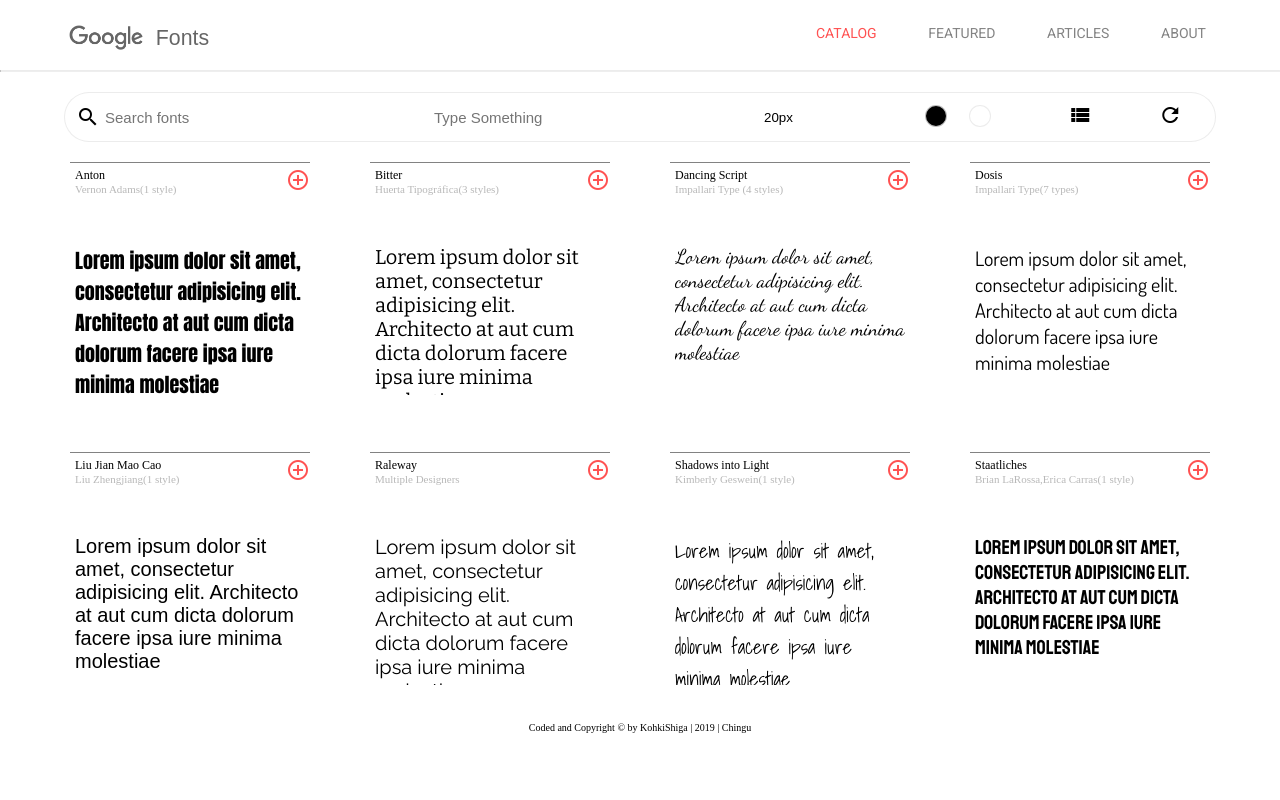
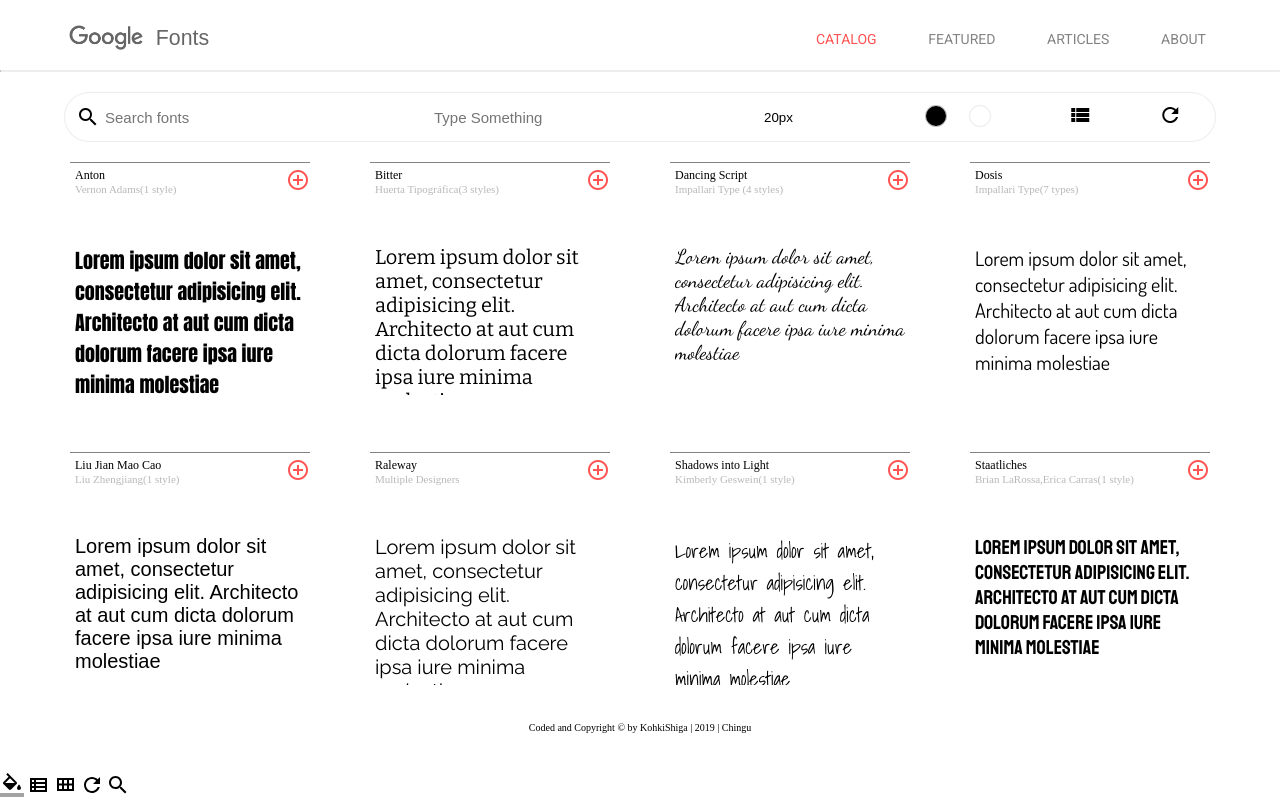
Before and after one commit to Saggitarie/Google-Fonts-App, a website built with webpack: page src/index.html in a window 1280 px wide. Built offline with nearby package versions, Linux system fonts and the light colour scheme; no server answers; a web font is replaced by a local one.

Commit message:
Extract some svgs from the official website

```diff
--- a/src/index.html
+++ b/src/index.html
@@ -235,5 +235,68 @@
     <footer class="footer u-margin-top-small u-margin-bottom-medium">
       <p>Coded and Copyright &copy; by KohkiShiga | 2019 | Chingu</p>
     </footer>
+    <svg
+      xmlns="http://www.w3.org/2000/svg"
+      width="24"
+      height="24"
+      viewBox="0 0 24 24"
+      style="left: 10px;"
+    >
+      <path fill="none" d="M0 0h24v24H0V0z"></path>
+      <path
+        d="M16.56 8.94L7.62 0 6.21 1.41l2.38 2.38-5.15 5.15c-.59.59-.59 1.54 0 2.12l5.5 5.5c.29.29.68.44 1.06.44s.77-.15 1.06-.44l5.5-5.5c.59-.58.59-1.53 0-2.12zM5.21 10L10 5.21 14.79 10H5.21zM19 11.5s-2 2.17-2 3.5c0 1.1.9 2 2 2s2-.9 2-2c0-1.33-2-3.5-2-3.5z"
+      ></path>
+      <path fill-opacity=".36" d="M0 20h24v4H0v-4z"></path>
+    </svg>
+    <svg
+      ng-if="globalFontPreviewToolbar.isGridLayout"
+      xmlns="http://www.w3.org/2000/svg"
+      width="24"
+      height="24"
+      viewBox="0 0 24 24"
+      class=""
+      style=""
+    >
+      <path opacity=".87" fill="none" d="M0 0h24v24H0V0z"></path>
+      <path
+        d="M3 5v14h17V5H3zm4 2v2H5V7h2zm-2 6v-2h2v2H5zm0 2h2v2H5v-2zm13 2H9v-2h9v2zm0-4H9v-2h9v2zm0-4H9V7h9v2z"
+      ></path>
+    </svg>
+    <svg
+      ng-if="globalFontPreviewToolbar.isRowLayout"
+      xmlns="http://www.w3.org/2000/svg"
+      width="24"
+      height="24"
+      viewBox="0 0 24 24"
+      class=""
+      style=""
+    >
+      <path fill="none" d="M0 0h24v24H0V0z"></path>
+      <path
+        d="M4 5v13h17V5H4zm10 2v3.5h-3V7h3zM6 7h3v3.5H6V7zm0 9v-3.5h3V16H6zm5 0v-3.5h3V16h-3zm8 0h-3v-3.5h3V16zm-3-5.5V7h3v3.5h-3z"
+      ></path>
+    </svg>
+    <svg
+      xmlns="http://www.w3.org/2000/svg"
+      width="24"
+      height="24"
+      viewBox="0 0 24 24"
+    >
+      <path fill="none" d="M0 0h24v24H0V0z"></path>
+      <path
+        d="M17.65 6.35C16.2 4.9 14.21 4 12 4c-4.42 0-7.99 3.58-7.99 8s3.57 8 7.99 8c3.73 0 6.84-2.55 7.73-6h-2.08c-.82 2.33-3.04 4-5.65 4-3.31 0-6-2.69-6-6s2.69-6 6-6c1.66 0 3.14.69 4.22 1.78L13 11h7V4l-2.35 2.35z"
+      ></path>
+    </svg>
+    <svg
+      xmlns="http://www.w3.org/2000/svg"
+      class="search-panel-query-icon"
+      width="24px"
+      height="24px"
+      viewBox="0 0 24 24"
+    >
+      <path
+        d="M15.5 14h-.79l-.28-.27C15.41 12.59 16 11.11 16 9.5 16 5.91 13.09 3 9.5 3S3 5.91 3 9.5 5.91 16 9.5 16c1.61 0 3.09-.59 4.23-1.57l.27.28v.79l5 4.99L20.49 19l-4.99-5zm-6 0C7.01 14 5 11.99 5 9.5S7.01 5 9.5 5 14 7.01 14 9.5 11.99 14 9.5 14z"
+      ></path>
+    </svg>
   </body>
 </html>
--- a/src/sass/layout/_header.scss
+++ b/src/sass/layout/_header.scss
@@ -29,6 +29,7 @@
     display: flex;
     flex-direction: row;
     justify-content: space-between;
+    align-items: center;
   }
 
   &__image {
```
Also changed, not shown: dist/css/style.css.
